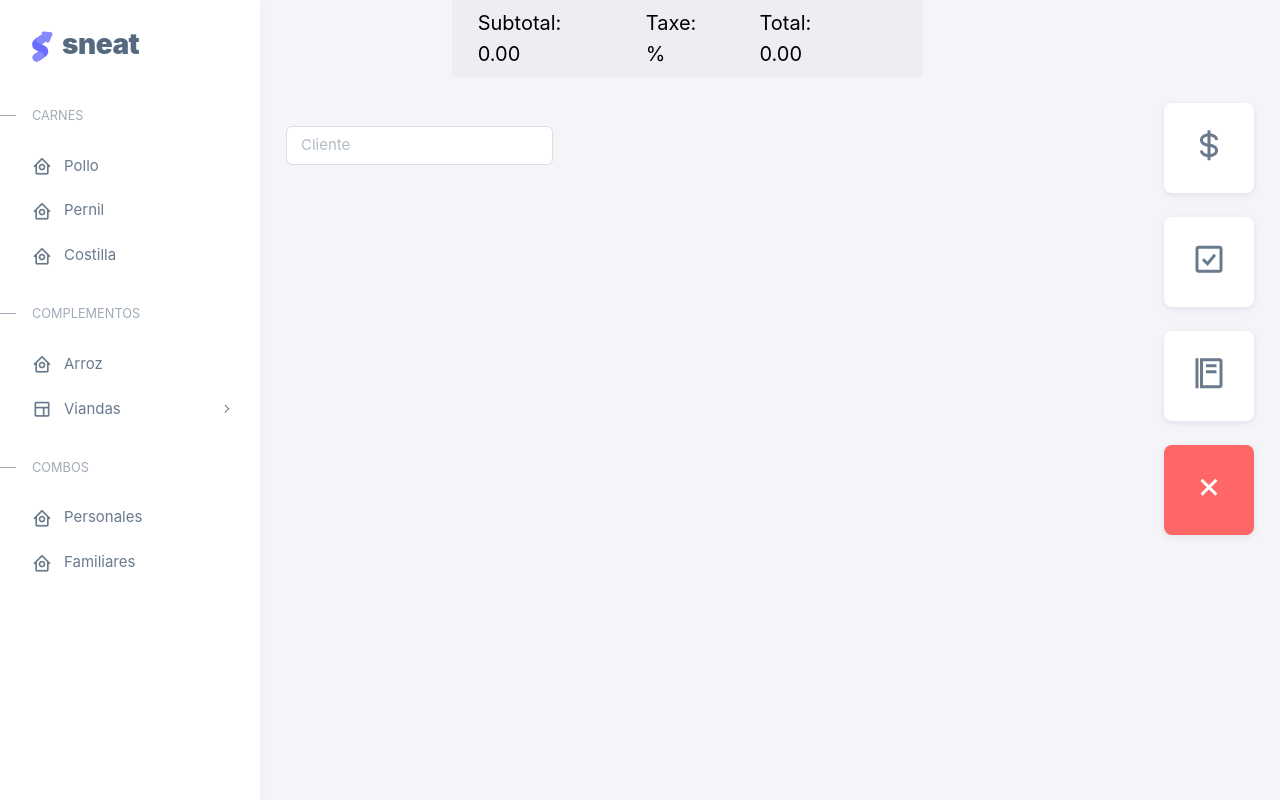
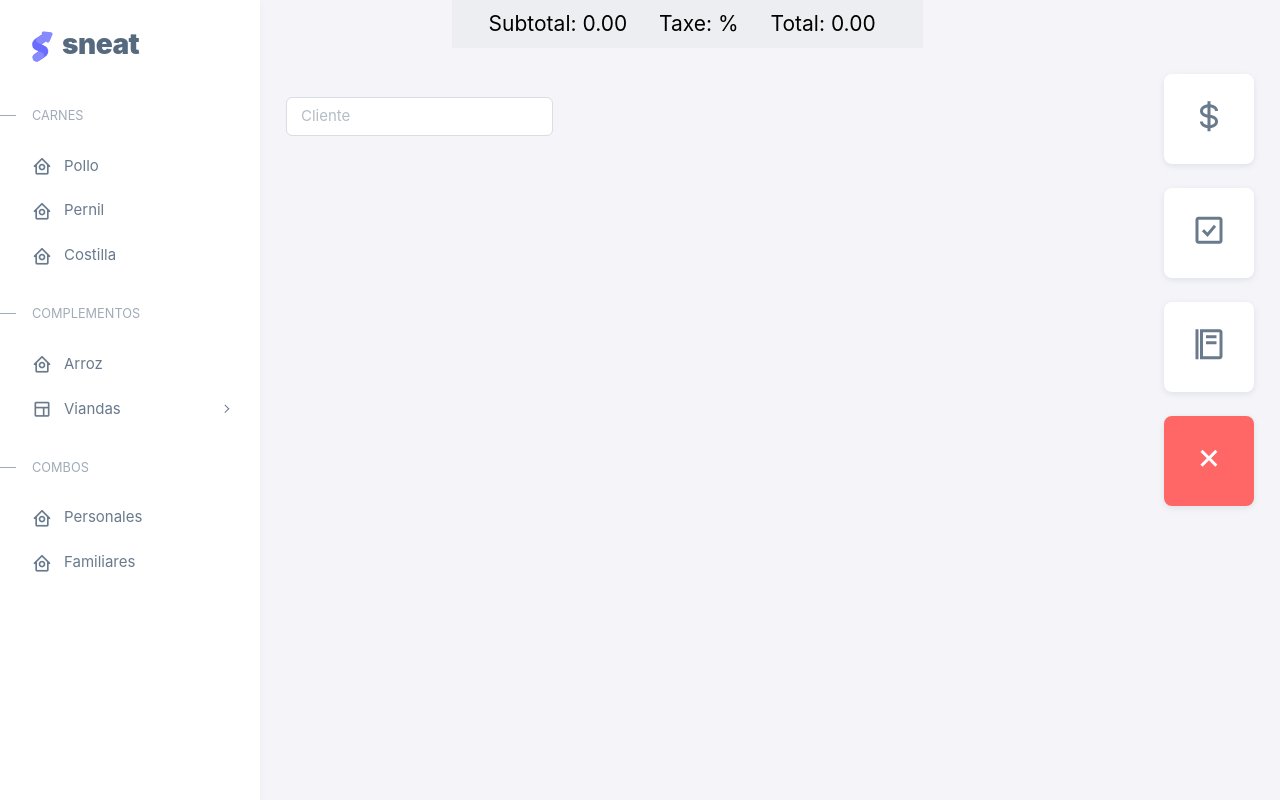
Before and after one commit to Ciber2018/react-challenge, a React (Create React App) app in the folder challenge/: page /order/arroz in a window 1280 px wide. Built offline with nearby package versions, Linux system fonts and the light colour scheme.

Commit message:
cambios en css,barra de botones y barra de balance

```diff
--- a/challenge/src/components/Order.js
+++ b/challenge/src/components/Order.js
@@ -18,7 +18,7 @@ const Order = () => {
 
         <div className='container-fluid'>
           <div className='row'>
-            <div className='col-sm-10 col-md-10 offset-md-1 col-lg-6 offset-lg-2'>
+            <div className='col-sm-10 offset-sm-1 col-md-10 offset-md-1 col-lg-8 offset-lg-2 col-xl-6 offset-xl-2'>
               <Navbar customClasses='navbar navbar-example container-xxl navbar-expand-lg navbar-light bg-light'>
                 <span className='order-navbar-spaces'>Subtotal: 0.00</span>
                 <span className='order-navbar-spaces'>Taxe: %</span>
@@ -33,13 +33,13 @@ const Order = () => {
         <div className='content-wrapper'>
             <div className='container-xxl flex-grow-1 container-p-y'>
               <div className='row'>
-                  <div className="col-sm-6 col-lg-10 mb-4">
+                  <div className="col-sm-12 col-md-12 col-lg-10 mb-4">
                      <div className='col-xs-12 col-sm-12 col-md-4 col-lg-4 bot-pad'>
                        <Input inputID='customer' inputValue={customer} inputType='text' inputFocus={false} inputClass='form-control' inputPlaceholder='Cliente' inputName='contrasena' inputOnChangeEvent={(e)=>{handleCustomer(e)}}/>
                      </div>
                      <Outlet/>
                   </div>
-                  <div className="col-sm-6 col-lg-2 mb-4">
+                  <div className="col-lg-2 mb-4 enable-right-sidebar">
                     <ButtonCard iconClass='tf-icons bx bx-dollar bx-md' text='Pagar Orden'/>
                     <ButtonCard iconClass='tf-icons bx bx-check-square bx-md' text='Confirmar Orden'/>
                     <ButtonCard iconClass='tf-icons bx bx-food-menu bx-md' text='Crear Recibo'/>
--- a/challenge/src/components/PlateList.js
+++ b/challenge/src/components/PlateList.js
@@ -10,7 +10,7 @@ const PlateList = () =>{
         <div className='row'>
             {list.map(function(element, i){
                 return (
-                    <div className='col-xs-12 col-sm-12 col-md-12 col-md-2 col-lg-4 bot-pad' key={i}>
+                    <div className='col-xs-4 col-sm-6 col-md-4 col-md-2 col-lg-4 bot-pad' key={i}>
                         <Plate order={element} />
                     </div>
                 );
--- a/challenge/src/index.css
+++ b/challenge/src/index.css
@@ -202,49 +202,79 @@ body{
   padding-bottom: 15px;
 }
 
+.enable-right-sidebar{
+  display: block;
+}
 
-@media (max-width: 1200px) {
+@media (min-width: 280px) {
   .order-navbar-spaces{
-    font-size: 12px;
+    font-size: 9px;
+    padding: 0 6px 0 0;
+  }
+
+  .enable-right-sidebar{
+    display: none;
+  }
+
+}
+
+
+@media (min-width:360px) {
+  .order-navbar-spaces{
+    font-size: 13px;
+    padding: 0 6px 0 0;
+  }
+
+  .enable-right-sidebar{
+    display: none;
+  }
+
+}
+
+
+@media (min-width: 576px) {
+  .order-navbar-spaces{
+    font-size: 15px;
+    padding: 0 6px 0 0;
+  }
+ }
+
+
+@media (min-width: 768px) {
+
+  .order-navbar-spaces{
+    font-size: 15px;
+    padding: 0 6px 0 0;
+  }
+
+ }
+
+
+@media (min-width: 992px) {
+  .order-navbar-spaces{
+    font-size: 21px;
     padding: 0 10px 0 0;
+  }
+
+  .enable-right-sidebar{
+    display: block;
   }
 }
 
-@media (max-width: 992px) {
+
+@media (min-width: 1200px) {
   .order-navbar-spaces{
-    font-size: 13px;
-  }
-}
-
-@media (max-width: 415px) {
-  .order-navbar-spaces{
-    font-size: 14px;
+    font-size: 21px;
     padding: 0 10px 0 0;
   }
-}
 
-@media (max-width: 390px) {
+ }
+
+
+@media (min-width: 1400px) {
   .order-navbar-spaces{
-    font-size: 13px;
+    font-size: 21px;
     padding: 0 10px 0 0;
   }
+
 }
-
-@media (max-width: 375px) {
-  .order-navbar-spaces{
-    padding: 0 20px 0 0;
-  }
-}
-
-@media (max-width: 360px) {
-  .order-navbar-spaces{
-    padding: 0 10px 0 0;
-  }
-}
-
-@media (max-width: 280px) {
-  .order-navbar-spaces{
-    font-size: 10px;
-    padding: 0 6px 0 0;
-  }
-}
```
